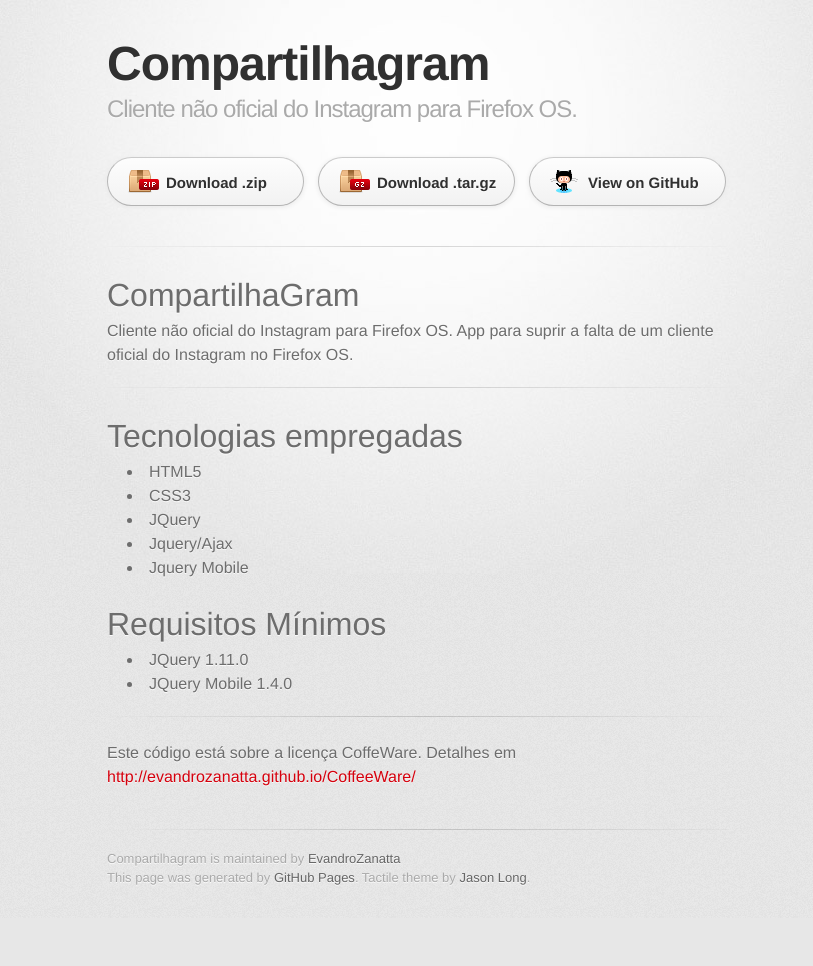
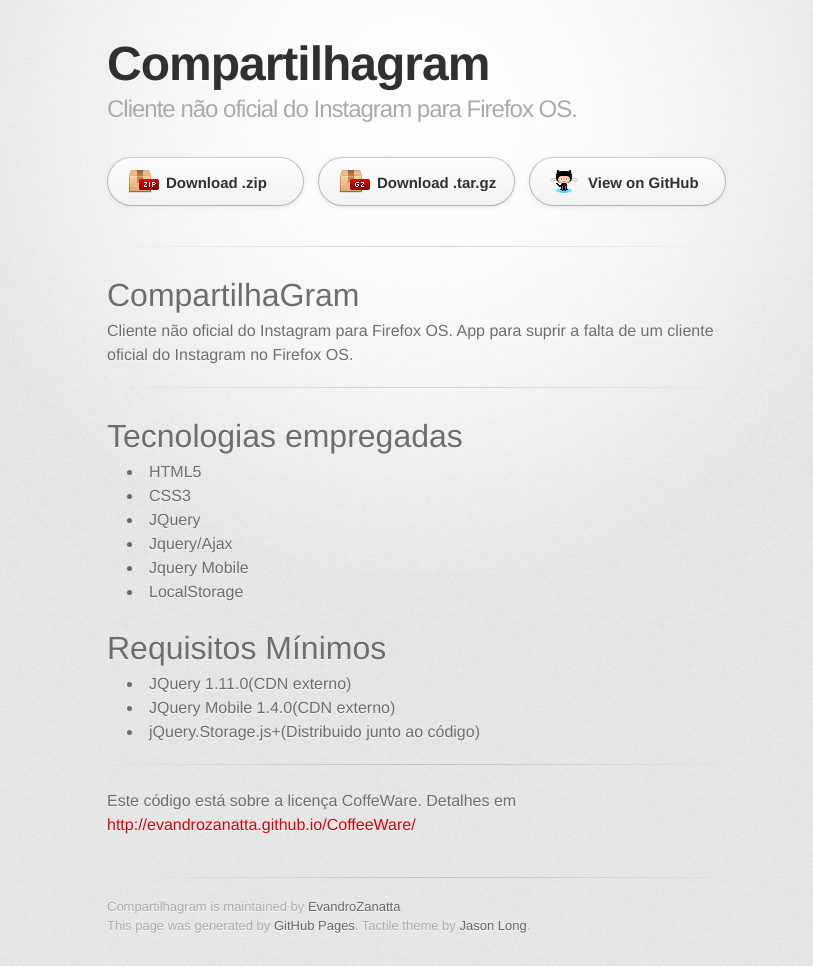
Before and after one commit to EvandroZanatta/CompartilhaGram, a plain HTML site: page index.html in a window 1280 px wide. Shown: the whole page, without its empty margins (223-1036 px from the left). Before the commit the page ends 918 px from the top, so only its background shows below. Drawn offline with Linux system fonts and the light colour scheme; a web font is replaced by a local one.

```diff
--- a/index.html
+++ b/index.html
@@ -46,12 +46,14 @@ App para suprir a falta de um cliente oficial do Instagram no Firefox OS.</p>
 <li>JQuery</li>
 <li>Jquery/Ajax</li>
 <li>Jquery Mobile</li>
+<li>LocalStorage</li>
 </ul><h1>
 <a name="requisitos-m%C3%ADnimos" class="anchor" href="#requisitos-m%C3%ADnimos"><span class="octicon octicon-link"></span></a>Requisitos Mínimos</h1>
 
 <ul>
-<li>JQuery 1.11.0</li>
-<li>JQuery Mobile 1.4.0</li>
+<li>JQuery 1.11.0(CDN externo)</li>
+<li>JQuery Mobile 1.4.0(CDN externo)</li>
+<li>jQuery.Storage.js+(Distribuido junto ao código)</li>
 </ul><hr><p>Este código está sobre a licença CoffeWare. Detalhes em <a href="http://evandrozanatta.github.io/CoffeeWare/">http://evandrozanatta.github.io/CoffeeWare/</a></p>
         </section>
 
--- a/params.json
+++ b/params.json
@@ -1 +1 @@
-{"name":"Compartilhagram","tagline":"Cliente não oficial do Instagram para Firefox OS.","body":"CompartilhaGram\r\n===============\r\n\r\nCliente não oficial do Instagram para Firefox OS.\r\nApp para suprir a falta de um cliente oficial do Instagram no Firefox OS.\r\n\r\n\r\n***\r\n\r\n\r\n# Tecnologias empregadas\r\n\r\n* HTML5\r\n* CSS3\r\n* JQuery\r\n* Jquery/Ajax\r\n* Jquery Mobile\r\n\r\n# Requisitos Mínimos\r\n\r\n* JQuery 1.11.0\r\n* JQuery Mobile 1.4.0\r\n\r\n\r\n***\r\n\r\nEste código está sobre a licença CoffeWare. Detalhes em http://evandrozanatta.github.io/CoffeeWare/","google":"","note":"Don't delete this file! It's used internally to help with page regeneration."}
+{"name":"Compartilhagram","tagline":"Cliente não oficial do Instagram para Firefox OS.","body":"CompartilhaGram\r\n===============\r\n\r\nCliente não oficial do Instagram para Firefox OS.\r\nApp para suprir a falta de um cliente oficial do Instagram no Firefox OS.\r\n\r\n\r\n***\r\n\r\n\r\n# Tecnologias empregadas\r\n\r\n* HTML5\r\n* CSS3\r\n* JQuery\r\n* Jquery/Ajax\r\n* Jquery Mobile\r\n* LocalStorage\r\n\r\n# Requisitos Mínimos\r\n\r\n* JQuery 1.11.0(CDN externo)\r\n* JQuery Mobile 1.4.0(CDN externo)\r\n* jQuery.Storage.js+(Distribuido junto ao código)\r\n\r\n***\r\n\r\nEste código está sobre a licença CoffeWare. Detalhes em http://evandrozanatta.github.io/CoffeeWare/\r\n","google":"","note":"Don't delete this file! It's used internally to help with page regeneration."}
```
